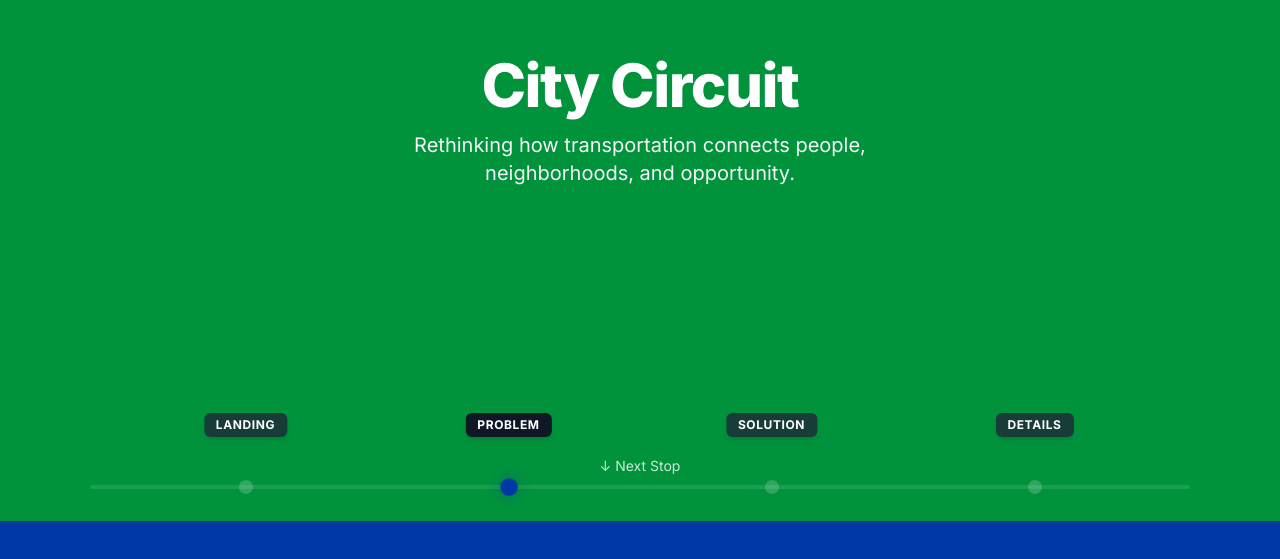
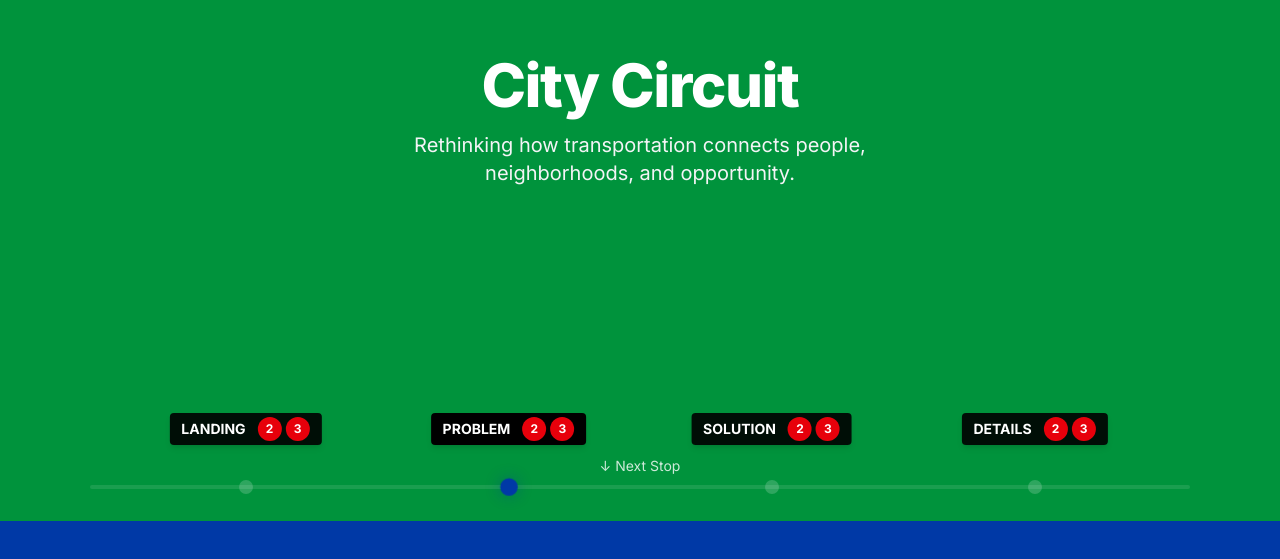
Before and after one commit to carolineeausema/city_circuit, a Next.js app: page / in a window 1280 px wide. Shown: the part 279-838 px from the top of the page. Built offline with nearby package versions, Linux system fonts and the light colour scheme.

Commit message:
cutesy label fix

```diff
--- a/src/components/BottomLine.tsx
+++ b/src/components/BottomLine.tsx
@@ -1,5 +1,6 @@
 "use client";
 import React, { useEffect, useRef, useState } from "react";
+import Label from "./Label"; // import your new Label component
 
 type Station = {
   label: string;
@@ -76,17 +77,8 @@ export default function BottomLine({ stations }: { stations: Station[] }) {
                   </div>
                 </div>
 
-                {/* Label styled like subway signage */}
-                <div className="absolute -top-16 left-1/2 transform -translate-x-1/2 w-max pointer-events-auto">
-                  <div
-                    onClick={() => s.ref.current?.scrollIntoView({ behavior: "smooth" })}
-                    className={`px-3 py-1 rounded-md text-xs font-bold uppercase text-white tracking-wider cursor-pointer select-none shadow-md ${
-                      isActive ? "bg-gray-900" : "bg-gray-800/80"
-                    }`}
-                  >
-                    {s.label}
-                  </div>
-                </div>
+                {/* Label using new Label component */}
+                <Label station={s} isActive={isActive} />
               </div>
             );
           })}
--- /dev/null
+++ b/src/components/Label.tsx
@@ -0,0 +1,45 @@
+// components/Label.tsx
+"use client";
+
+import React from "react";
+
+interface LabelProps {
+  station: {
+    label: string;
+    color?: string;
+    ref: React.RefObject<HTMLElement>;
+  };
+  isActive: boolean;
+}
+
+const Label: React.FC<LabelProps> = ({ station, isActive }) => {
+  return (
+    <div className="absolute -top-16 left-1/2 transform -translate-x-1/2 w-max pointer-events-auto flex items-center">
+      <div
+        onClick={() => station.ref.current?.scrollIntoView({ behavior: "smooth" })}
+        className={`flex items-center px-3 py-1 cursor-pointer select-none shadow-md rounded-sm ${
+          isActive ? "bg-black" : "bg-black/90"
+        }`}
+      >
+        {/* Station Name */}
+        <div className="text-white font-bold uppercase text-sm leading-tight mr-3">
+          {station.label.split(" ").map((word, idx) => (
+            <div key={idx}>{word}</div>
+          ))}
+        </div>
+
+        {/* Example Line Circles */}
+        <div className="flex space-x-1">
+          <div className="w-6 h-6 rounded-full bg-red-600 text-white font-bold flex items-center justify-center text-xs">
+            2
+          </div>
+          <div className="w-6 h-6 rounded-full bg-red-600 text-white font-bold flex items-center justify-center text-xs">
+            3
+          </div>
+        </div>
+      </div>
+    </div>
+  );
+};
+
+export default Label;
```
